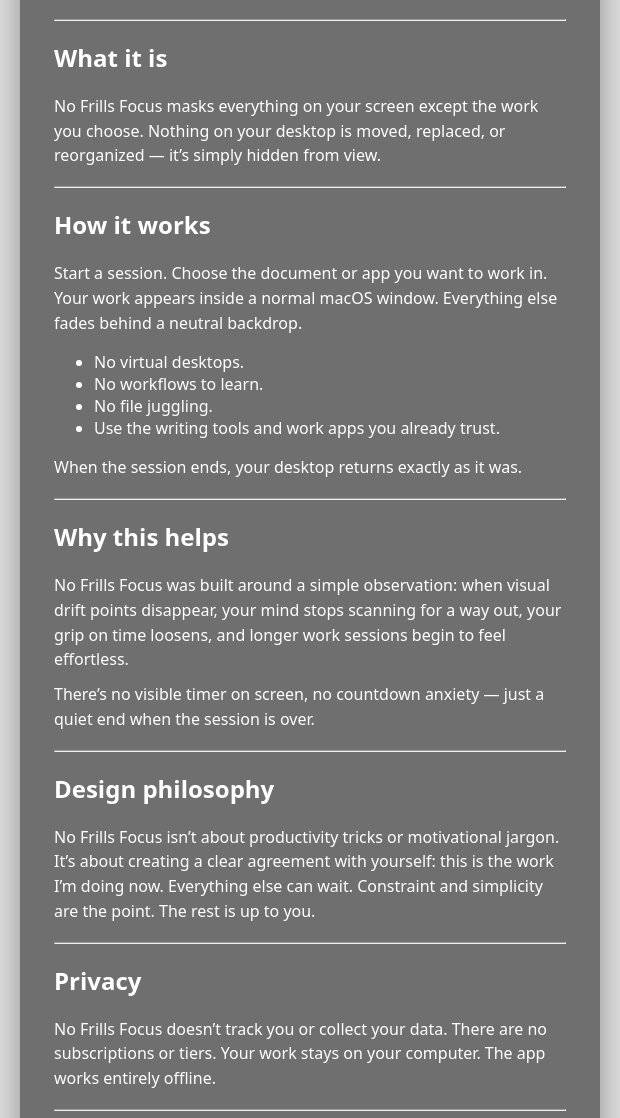
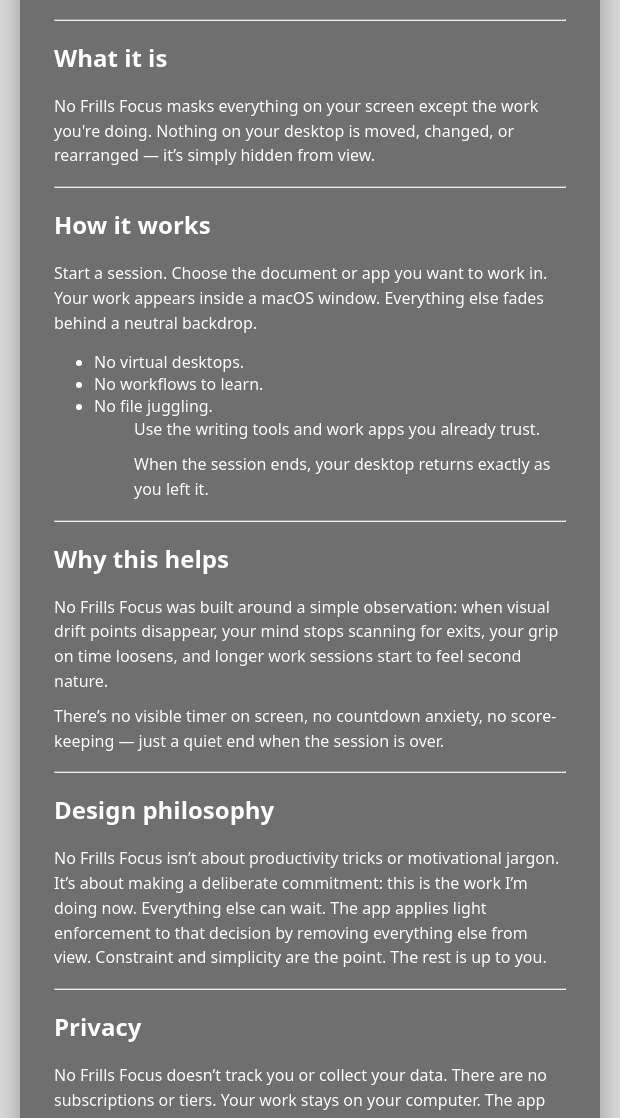
Before and after one commit to AlbatrossSpacebucks/nofrillsfocus, an Electron app: page index.html in a window 620 px wide. Shown: the part 171-1289 px from the top of the page. Drawn offline with Linux system fonts and the light colour scheme.

Commit message:
Refine text for clarity and precision in index.html

```diff
--- a/index.html
+++ b/index.html
@@ -191,8 +191,8 @@
   <section class="block" id="what-it-is">
     <h2>What it is</h2>
     <p>
-      No Frills Focus masks everything on your screen except the work you choose.
-      Nothing on your desktop is moved, replaced, or reorganized — it’s simply hidden from view.
+      No Frills Focus masks everything on your screen except the work you're doing.
+      Nothing on your desktop is moved, changed, or rearranged — it’s simply hidden from view.
     </p>
 
   </section>
@@ -201,16 +201,16 @@
 
   <section class="block" id="how-it-works">
     <h2>How it works</h2>
-    <p>Start a session. Choose the document or app you want to work in. Your work appears inside a normal macOS window. Everything else fades behind a neutral backdrop.</p>
+    <p>Start a session. Choose the document or app you want to work in. Your work appears inside a macOS window. Everything else fades behind a neutral backdrop.</p>
 
     <ul class="bullets">
       <li>No virtual desktops.</li>
       <li>No workflows to learn.</li>
       <li>No file juggling.</li>
-      <li>Use the writing tools and work apps you already trust.</li>
-    </ul>
+      <ul>
+      <p>Use the writing tools and work apps you already trust.</p>
 
-    <p>When the session ends, your desktop returns exactly as it was.</p>
+    <p>When the session ends, your desktop returns exactly as you left it.</p>
   </section>
 
   <hr class="rule">
@@ -219,10 +219,10 @@
     <h2>Why this helps</h2>
     <p>
       No Frills Focus was built around a simple observation:
-      when visual drift points disappear, your mind stops scanning for a way out, your grip on time loosens, and longer work sessions begin to feel effortless.
+      when visual drift points disappear, your mind stops scanning for exits, your grip on time loosens, and longer work sessions start to feel second nature.
     </p>
     <p>
-      There’s no visible timer on screen, no countdown anxiety — just a quiet end when the session is over.
+      There’s no visible timer on screen, no countdown anxiety, no score-keeping — just a quiet end when the session is over.
     </p>
   </section>
 
@@ -231,8 +231,8 @@
   <section class="block" id="design-philosophy">
     <h2>Design philosophy</h2>
     <p>
-      No Frills Focus isn’t about productivity tricks or motivational jargon. It’s about creating a clear agreement with yourself: this is the work I’m doing now. Everything else can wait.
-      Constraint and simplicity are the point. The rest is up to you.
+      No Frills Focus isn’t about productivity tricks or motivational jargon. It’s about making a deliberate commitment: this is the work I’m doing now. Everything else can wait.
+      The app applies light enforcement to that decision by removing everything else from view. Constraint and simplicity are the point. The rest is up to you.
     </p>
   </section>
 
@@ -258,7 +258,7 @@
     <!-- Replace these with your actual shortcuts -->
     <ul class="bullets">
       <li><strong>Cmd + Shift + X</strong> — Exit session</li>
-      <li><strong>Cmd + Shift + Z</strong> — Emergency exit</li>
+      <li><strong>Cmd + Shift + Z</strong> — Exit app</li>
     </ul>
   </section>
 
```
